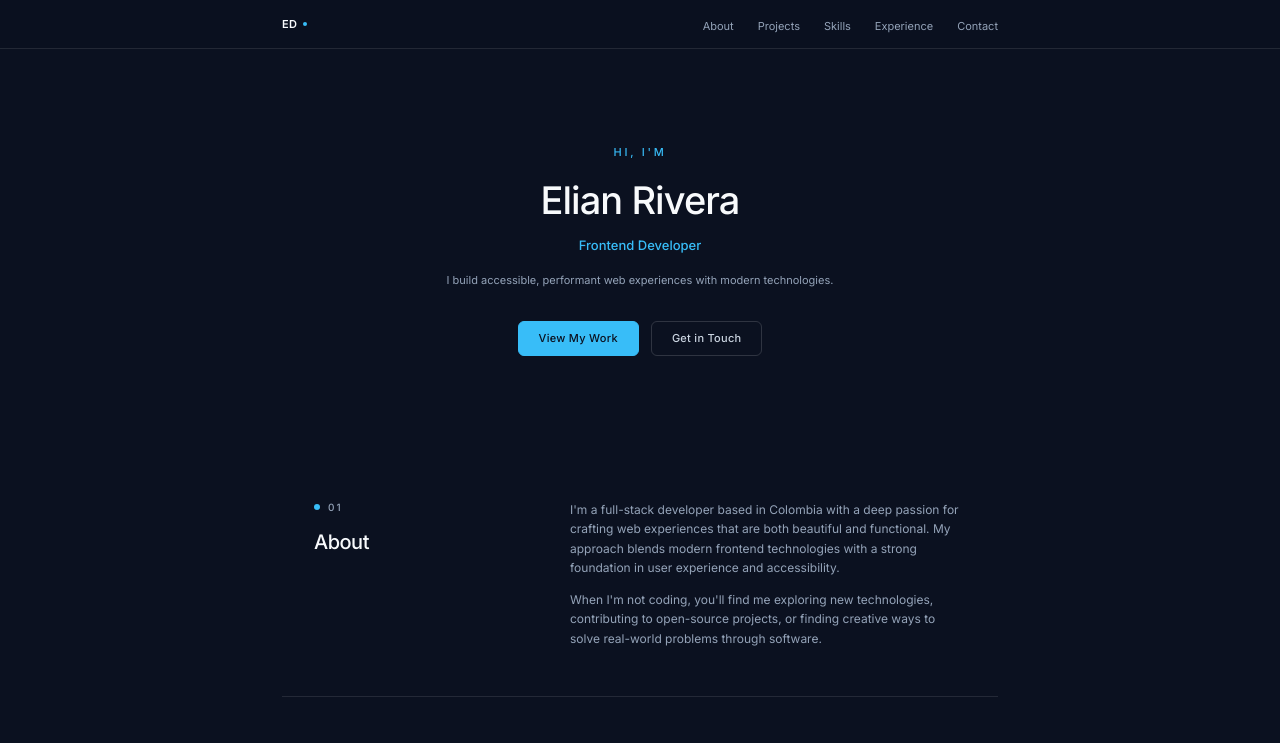
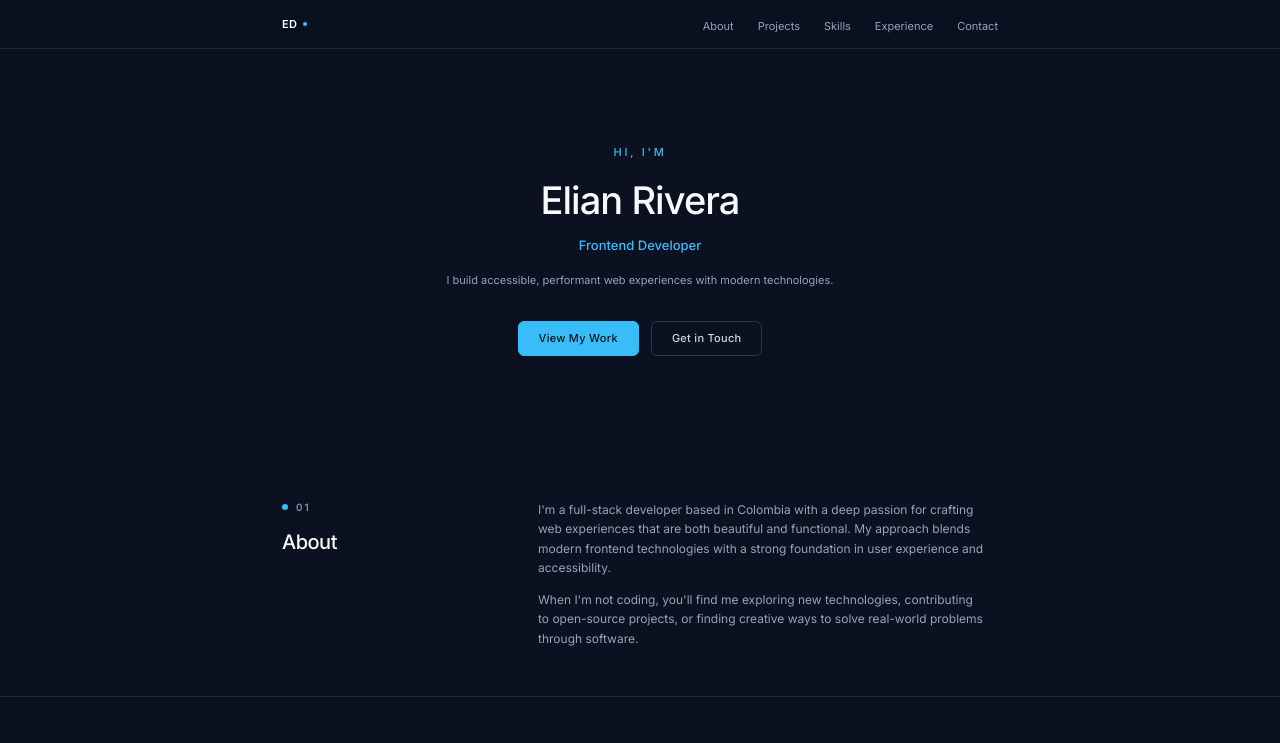
Before and after one commit to aZian10/portfolio, a React (Vite) app: page / in a window 1280 px wide. Shown: the top 743 px of the page. Built offline with nearby package versions, Linux system fonts and the light colour scheme.

Commit message:
fix(layout): remove redundant outer Container causing double gutters

```diff
--- a/src/components/layout/Layout/Layout.jsx
+++ b/src/components/layout/Layout/Layout.jsx
@@ -1,9 +1,3 @@
-import Container from '../../common/Container/Container.jsx'
-
 export default function Layout({ children }) {
-  return (
-    <div className="min-h-screen">
-      <Container>{children}</Container>
-    </div>
-  )
+  return <div className="min-h-screen">{children}</div>
 }
--- a/src/components/layout/Navbar/Navbar.jsx
+++ b/src/components/layout/Navbar/Navbar.jsx
@@ -1,4 +1,5 @@
 import { useState, useCallback } from 'react'
+import Container from '../../common/Container/Container.jsx'
 import { navigation } from '../../../constants/navigation.js'
 import useActiveSection from '../../../hooks/useActiveSection.js'
 
@@ -22,7 +23,7 @@ export default function Navbar() {
         className="fixed top-0 left-0 z-50 w-full border-b border-white/10 bg-surface-950/80 backdrop-blur-sm"
         aria-label="Main navigation"
       >
-        <div className="mx-auto flex max-w-container items-center justify-between px-4 py-3 sm:px-6 lg:px-8">
+        <Container className="flex items-center justify-between py-3">
           <a
             href="#hero"
             className="flex items-center gap-1.5 rounded text-[11px] font-semibold tracking-wide text-surface-50 transition-colors duration-300 hover:text-sky-400 focus-visible:ring-2 focus-visible:ring-sky-400 focus-visible:ring-offset-2 focus-visible:ring-offset-surface-950 focus:outline-none"
@@ -80,7 +81,7 @@ export default function Navbar() {
               }`}
             />
           </button>
-        </div>
+        </Container>
 
         <div
           id="mobile-menu"
```
